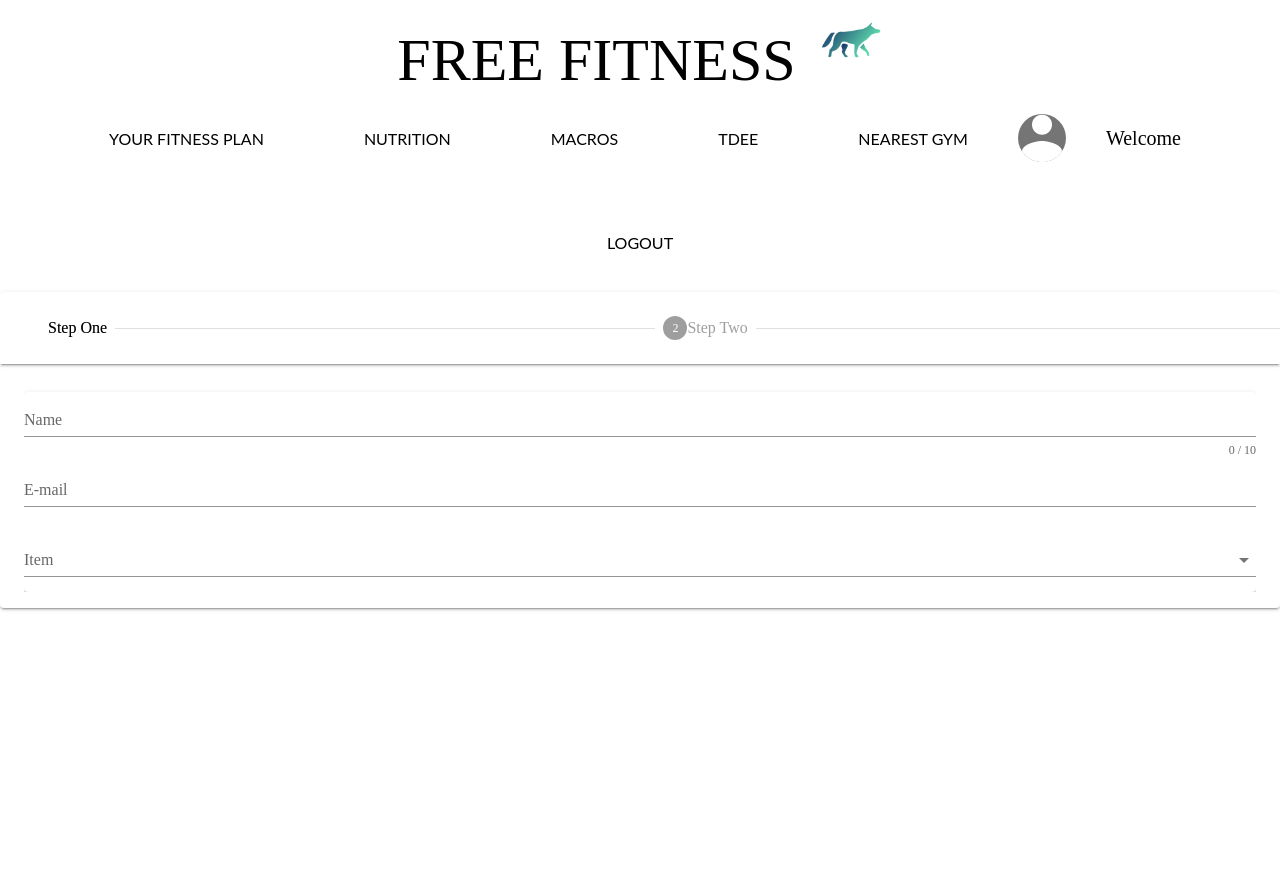
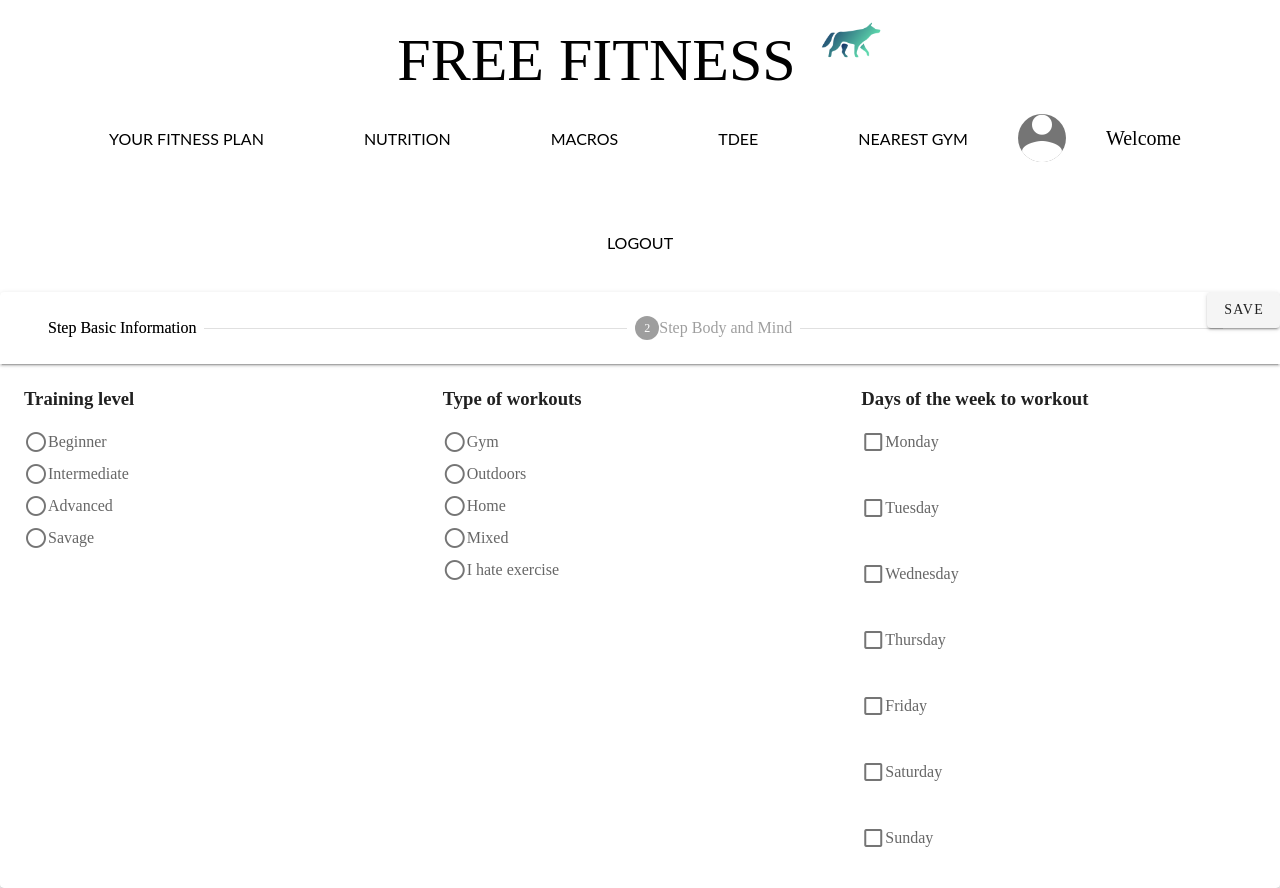
Before and after one commit to ChristopherJamesTaylor/free_fitness_flask, a Vue app in the folder static/: page /#/fitnessplan in a window 1280 px wide. Before the commit the page ends 800 px from the top, so only its background shows below. Built offline with nearby package versions, Linux system fonts and the light colour scheme.

Commit message:
Work has started on the fitness planner.

```diff
--- a/static/src/api/user.js
+++ b/static/src/api/user.js
@@ -4,4 +4,7 @@ export const api = {
     getUser(data) {
         return instance.post("http://localhost:5000/getUser", data);
     },
+    getFitnessPlan(data) {
+        return instance.post("http://localhost:5000/getFitnessPlan", data);
+    },
 };
--- /dev/null
+++ b/static/src/components/CurrentFitnessPlan.vue
@@ -0,0 +1,65 @@
+<template>
+    <div>
+        <Menu/>
+        <v-data-table
+                :headers="headers"
+                :items="plan"
+                class="elevation-1"
+        >
+            <template v-slot:item.action="{ item }">
+                <div style="white-space: nowrap;">
+                    <v-tooltip bottom>
+                        <template v-slot:activator="{ on }">
+                            <v-icon
+                                    @click="editUser(item)"
+                                    medium
+                                    class="mr-2"
+                                    v-on="on">mdi-pencil
+                            </v-icon>
+                        </template>
+                        <span>Edit User Details</span>
+                    </v-tooltip>
+                    <v-tooltip bottom>
+                        <template v-slot:activator="{ on }">
+                            <v-icon
+                                    @click="deleteUser(item)"
+                                    medium
+                                    class="mr-2"
+                                    v-on="on">mdi-delete
+                            </v-icon>
+                        </template>
+                        <span>Delete User Details</span>
+                    </v-tooltip>
+                </div>
+            </template>
+        </v-data-table>
+    </div>
+</template>
+
+<script>
+    import Menu from './Menu'
+    export default {
+        name: "CurrentFitnessPlan",
+        components: {Menu},
+        data: () => ({
+            dialog: false,
+            avatar: null,
+            saving: false,
+            saved: false,
+            headers: [
+                {text: "Monday", value: 'id'},
+                {text: "Tuesday", value: "username"},
+                {text: "Wednesday", value: "first_name"},
+                {text: "Thursday", value: "last_name"},
+                {text: "Friday", value: "email", align: 'center'},
+                {text: "Saturday", value: "permissions",},
+                {text: "Sunday", value: "permissions",},
+                {text: "Action", value: "action", class: "hidden-xs-only", sortable: false},
+            ]
+        }),
+    }
+</script>
+
+<style scoped>
+
+</style>
--- a/static/src/components/Fitness.vue
+++ b/static/src/components/Fitness.vue
@@ -18,6 +18,7 @@
                             :key="step.number"
                     />
                 </template>
+                <v-btn>Save</v-btn>
             </v-stepper-header>
 
             <v-stepper-items>
@@ -26,129 +27,58 @@
                         :key="`${step.number}-content`"
                         :step="step.number"
                 >
-                    <v-card v-if="step.number == 1" class="mb-12" color="grey lighten-1" height="200px">
+                    <v-card v-if="step.number == 1" class="mb-12" color="grey lighten-1">
+                        <v-form
+                                ref="form"
+                        >
+                            <v-row justify="space-around">
+                                <v-col>
+                                    <h3>Training level</h3>
+                                    <v-radio-group v-model="training" :mandatory="false">
+                                        <v-radio label="Beginner" value="Beginner"/>
+                                        <v-radio label="Intermediate" value="Intermediate"/>
+                                        <v-radio label="Advanced" value="Advanced"/>
+                                        <v-radio label="Savage" value="Savage"/>
+                                    </v-radio-group>
+                                </v-col>
+                                <v-col><h3>Type of workouts</h3>
+                                    <v-radio-group v-model="type" :mandatory="false">
+                                        <v-radio label="Gym" value="Gym"/>
+                                        <v-radio label="Outdoors" value="Outdoors"/>
+                                        <v-radio label="Home" value="Home"/>
+                                        <v-radio label="Mixed" value="Mixed"/>
+                                        <v-radio label="I hate exercise" value="I hate exercise"/>
+                                    </v-radio-group>
+                                </v-col>
+                                <v-col>
+                                    <h3>Days of the week to workout</h3>
+                                    <v-checkbox v-model="daysOfTheWeek" label="Monday" value="Monday"/>
+                                    <v-checkbox v-model="daysOfTheWeek" label="Tuesday" value="Tuesday"/>
+                                    <v-checkbox v-model="daysOfTheWeek" label="Wednesday" value="Wednesday"/>
+                                    <v-checkbox v-model="daysOfTheWeek" label="Thursday" value="Thursday"/>
+                                    <v-checkbox v-model="daysOfTheWeek" label="Friday" value="Friday"/>
+                                    <v-checkbox v-model="daysOfTheWeek" label="Saturday" value="Saturday"/>
+                                    <v-checkbox v-model="daysOfTheWeek" label="Sunday" value="Sunday"/>
+                                </v-col>
+                            </v-row>
+                        </v-form>
+                    </v-card>
+                    <v-card v-else class="mb-12" color="grey lighten-1">
                         <v-form
                                 ref="form"
                                 lazy-validation
                         >
-                            <v-text-field
-                                    v-model="name"
-                                    :counter="10"
-                                    :rules="nameRules"
-                                    label="Name"
-                                    required
-                            />
-
-                            <v-text-field
-                                    v-model="email"
-                                    :rules="emailRules"
-                                    label="E-mail"
-                                    required
-                            />
-
-                            <v-select
-                                    v-model="select"
-                                    :items="items"
-                                    :rules="[v => !!v || 'Item is required']"
-                                    label="Item"
-                                    required
-                            />
-
-                            <v-checkbox
-                                    v-model="checkbox"
-                                    :rules="[v => !!v || 'You must agree to continue!']"
-                                    label="Do you agree?"
-                                    required
-                            />
-
-                            <v-btn
-                                    :disabled="!valid"
-                                    color="success"
-                                    class="mr-4"
-                            >
-                                Validate
-                            </v-btn>
-
-                            <v-btn
-                                    color="error"
-                                    class="mr-4"
-                            >
-                                Reset Form
-                            </v-btn>
-
-                            <v-btn
-                                    color="warning"
-                            >
-                                Reset Validation
-                            </v-btn>
+                            <v-col>
+                                <h3>Goals</h3>
+                                <v-radio-group v-model="goal" :mandatory="false">
+                                    <v-radio label="Lose Weight" value="Lose Weight"/>
+                                    <v-radio label="Gain Muscle" value="Gain Muscle"/>
+                                    <v-radio label="Stay Healthy" value="Stay Healthy"/>
+                                    <v-radio label="Get shredded" value="Get shredded"/>
+                                </v-radio-group>
+                            </v-col>
                         </v-form>
                     </v-card>
-                    <v-card v-else class="mb-12" color="grey lighten-1" height="200px">
-                        <v-form
-                                ref="form"
-                                lazy-validation
-                        >
-                            <v-text-field
-                                    v-model="name"
-                                    :counter="10"
-                                    :rules="nameRules"
-                                    label="Name"
-                                    required
-                            />
-
-                            <v-text-field
-                                    v-model="email"
-                                    :rules="emailRules"
-                                    label="E-mail"
-                                    required
-                            />
-
-                            <v-select
-                                    v-model="select"
-                                    :items="items"
-                                    :rules="[v => !!v || 'Item is required']"
-                                    label="Item"
-                                    required
-                            />
-
-                            <v-checkbox
-                                    v-model="checkbox"
-                                    :rules="[v => !!v || 'You must agree to continue!']"
-                                    label="Do you agree?"
-                                    required
-                            />
-
-                            <v-btn
-                                    :disabled="!valid"
-                                    color="success"
-                                    class="mr-4"
-                            >
-                                Validate
-                            </v-btn>
-
-                            <v-btn
-                                    color="error"
-                                    class="mr-4"
-                            >
-                                Reset Form
-                            </v-btn>
-
-                            <v-btn
-                                    color="warning"
-                            >
-                                Reset Validation
-                            </v-btn>
-                        </v-form>
-                    </v-card>
-
-<!--                    <v-btn-->
-<!--                            color="primary"-->
-<!--                            @click="nextStep(n)"-->
-<!--                    >-->
-<!--                        Continue-->
-<!--                    </v-btn>-->
-
-<!--                    <v-btn text>Cancel</v-btn>-->
                 </v-stepper-content>
             </v-stepper-items>
         </v-stepper>
@@ -166,13 +96,21 @@
             steps: [
                 {
                     number: 1,
-                    title:'One',
+                    title: 'Basic Information',
                 },
                 {
                     number: 2,
-                    title:'Two'
+                    title: 'Body and Mind'
                 }
             ],
+            days: null,
+            type: null,
+            intensityLevel: null,
+            goal: null,
+            split: null,
+            daysOfTheWeek: [],
+            ability: null,
+            training: null
         }),
         watch: {
             steps(val) {
--- a/static/src/components/login.vue
+++ b/static/src/components/login.vue
@@ -86,6 +86,7 @@
                     console.log(response);
 
                     sessionStorage.setItem('user', response.data.username);
+                    sessionStorage.setItem('personID', response.data.id);
                     // eslint-disable-next-line no-console
                     document.location.replace('/#/home');
 
--- a/static/src/router/routes.js
+++ b/static/src/router/routes.js
@@ -69,5 +69,11 @@ export const routes = [
         component: () =>
             import("@/components/Profile")
     },
+    {
+        path: "/currentfitnessplan",
+        name: "currentfitnessplan",
+        component: () =>
+            import("@/components/CurrentFitnessPlan")
+    },
 
 ]
```
Also changed, not shown: static/src/components/Menu.vue (+14 -1 lines), static/src/state/modules/user.js (+17 -2 lines), 2 other files (tests, documents, lock files or other folders).
